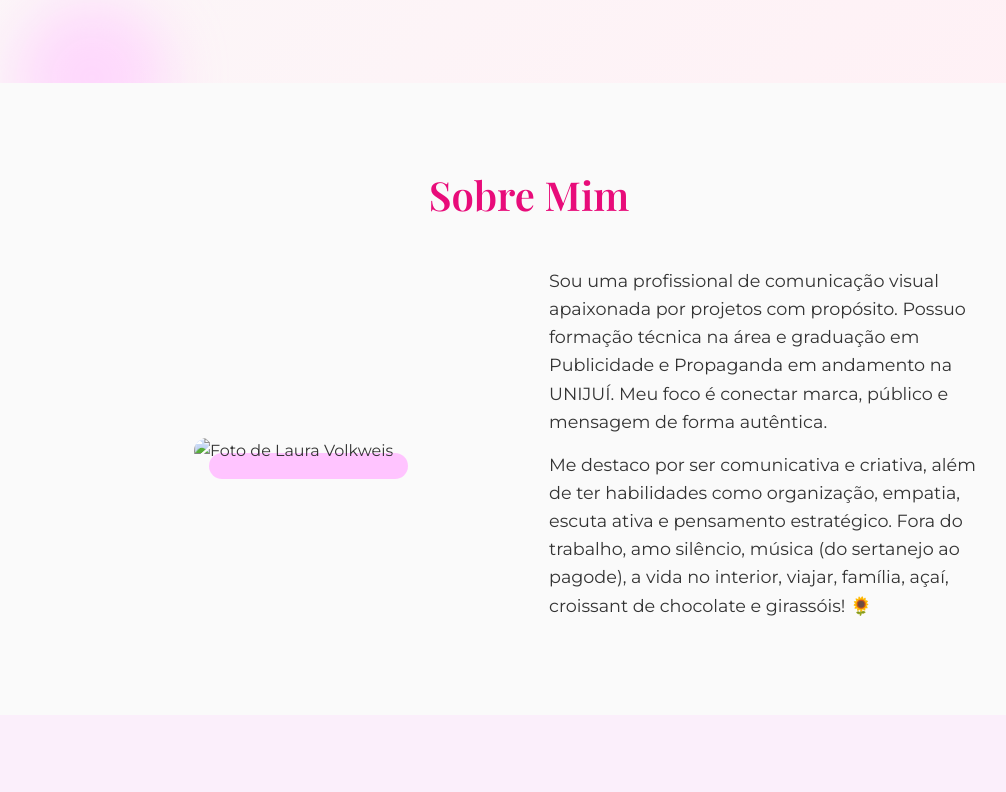
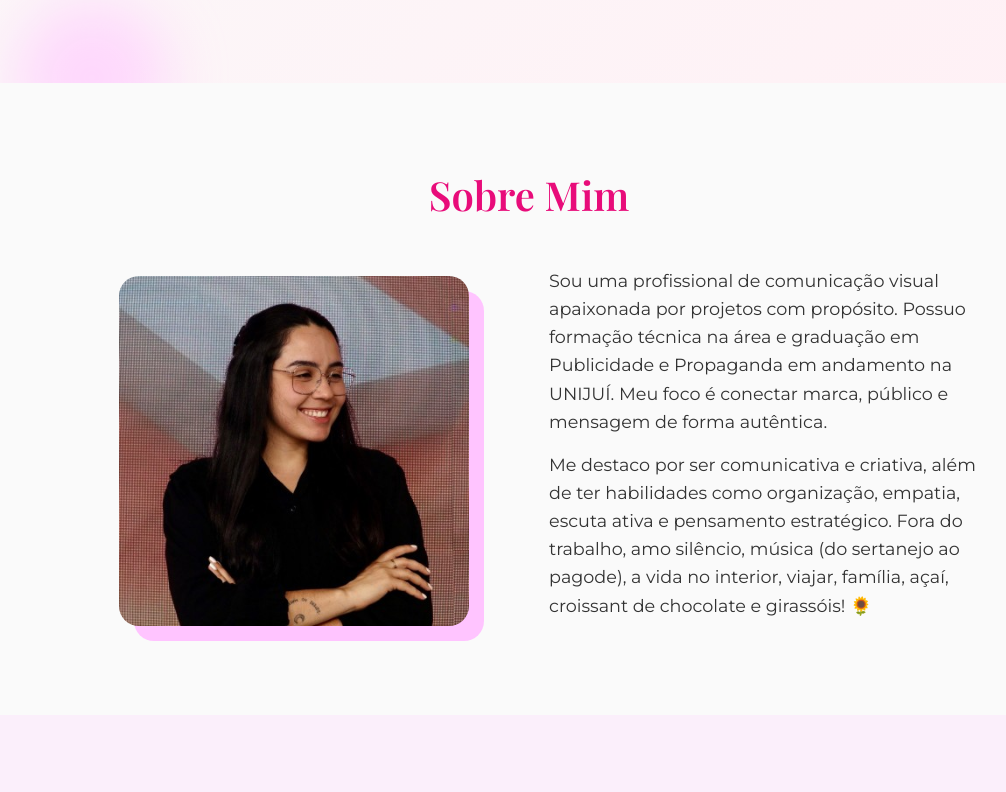
Before and after one commit to Leow20/design-portfolio, a plain HTML site: page index.html in a window 1280 px wide. Shown: the part 573-1365 px from the top of the page, without its empty margins (111-1117 px from the left). Drawn offline with nearby package versions, Linux system fonts and the light colour scheme; the site is published under a folder, as on GitHub Pages, so addresses that start at the root find nothing; a web font is replaced by a local one.

Commit message:
correcao path imagem

```diff
--- a/index.html
+++ b/index.html
@@ -44,7 +44,7 @@
             <div class="sobre-grid">
                 <div class="sobre-foto">
                     <!-- Espaço para a foto da Laura -->
-                    <img src="/img/1748132954725.jpg" alt="Foto de Laura Volkweis">
+                    <img src="img/1748132954725.jpg" alt="Foto de Laura Volkweis">
                 </div>
                 <div class="sobre-texto">
                     <p>Sou uma profissional de comunicação visual apaixonada por projetos com propósito. Possuo formação técnica na área e graduação em Publicidade e Propaganda em andamento na UNIJUÍ. Meu foco é conectar marca, público e mensagem de forma autêntica.</p>
```
